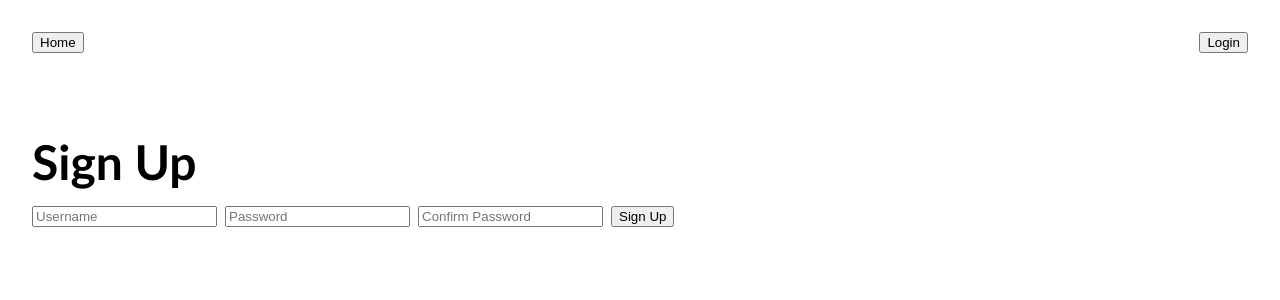
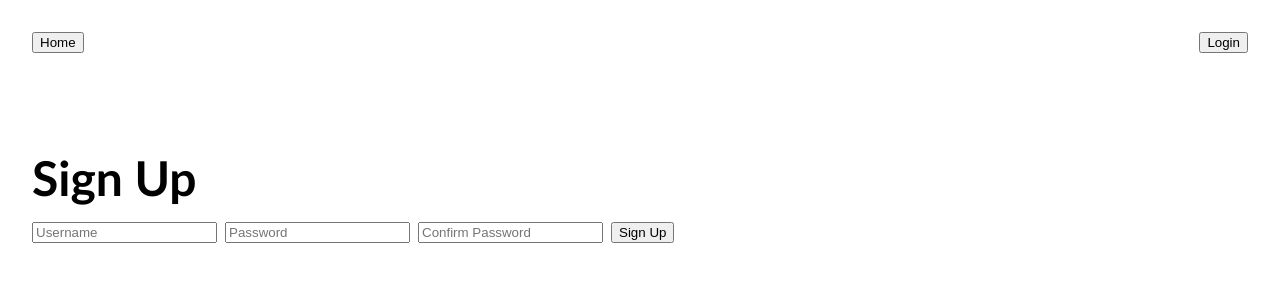
Before and after one commit to sutigit/tsoha-project, a Flask app: page /signup in a window 1280 px wide. Shown: the top 300 px of the page. Run offline with Flask 3, Linux system fonts and the light colour scheme.

Commit message:
add new common layout styles

```diff
--- a/static/main.css
+++ b/static/main.css
@@ -1,6 +1,9 @@
+* {
+    box-sizing: border-box;
+}
+
 html, body {
     margin: 0;
-    padding: 1em;
     box-sizing: border-box;
     font-family: 'Gill Sans', 'Gill Sans MT', Calibri, 'Trebuchet MS', sans-serif;
 }
@@ -10,6 +13,7 @@ nav {
 
     display: flex;
     justify-content: space-between;
+    padding: 2rem;
 }
 
 nav div {
@@ -24,16 +28,35 @@ nav a {
 
 h1 {
     font-size: 3rem;
-    margin-top: 5rem;
+    margin-top: 4rem;
     margin-bottom: 1rem;
+    padding-left: 2rem;
+    padding-right: 2rem;
 }
 
 .login-signup-page form {
     display: flex;
     flex-wrap: wrap;
     gap: 0.5em;
+    padding-left: 2rem;
+    padding-right: 2rem;
 }
 
 .error {
     color: red;
 }
+
+.leaderboard {
+    margin-top: 2rem;
+}
+
+
+/* LAYOUT STYLES */
+.p-2 {
+    padding: 2rem;
+}
+
+.px-2 {
+    padding-left: 2rem;
+    padding-right: 2rem;
+}
```
